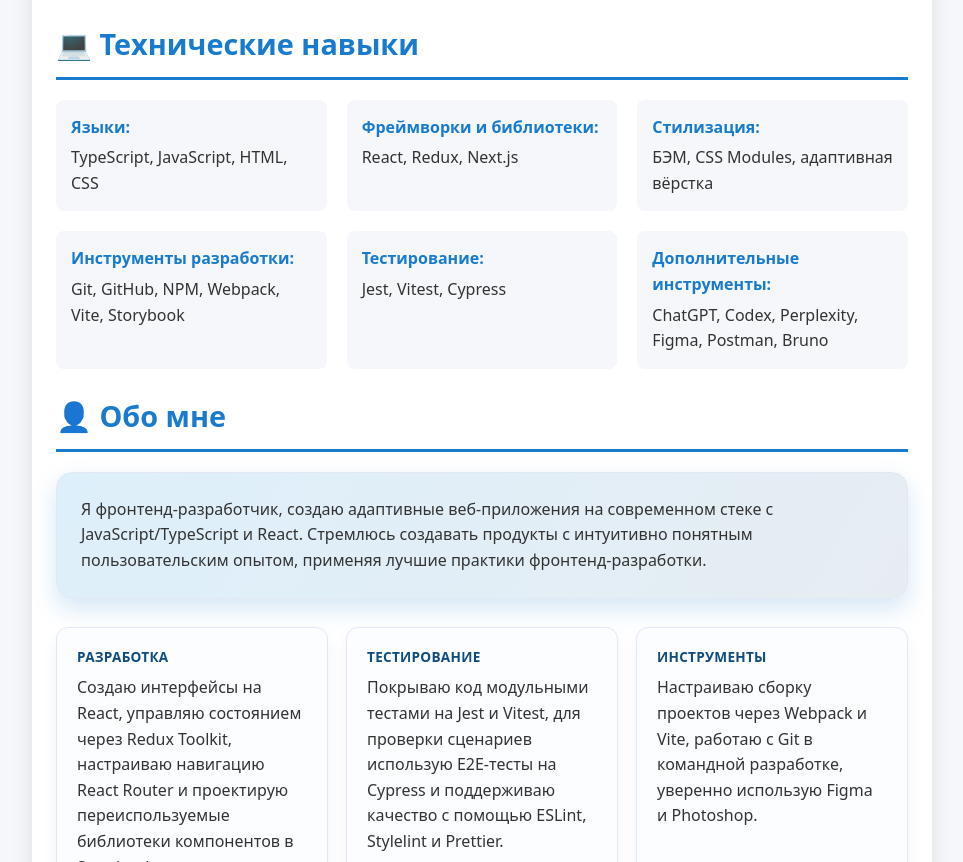
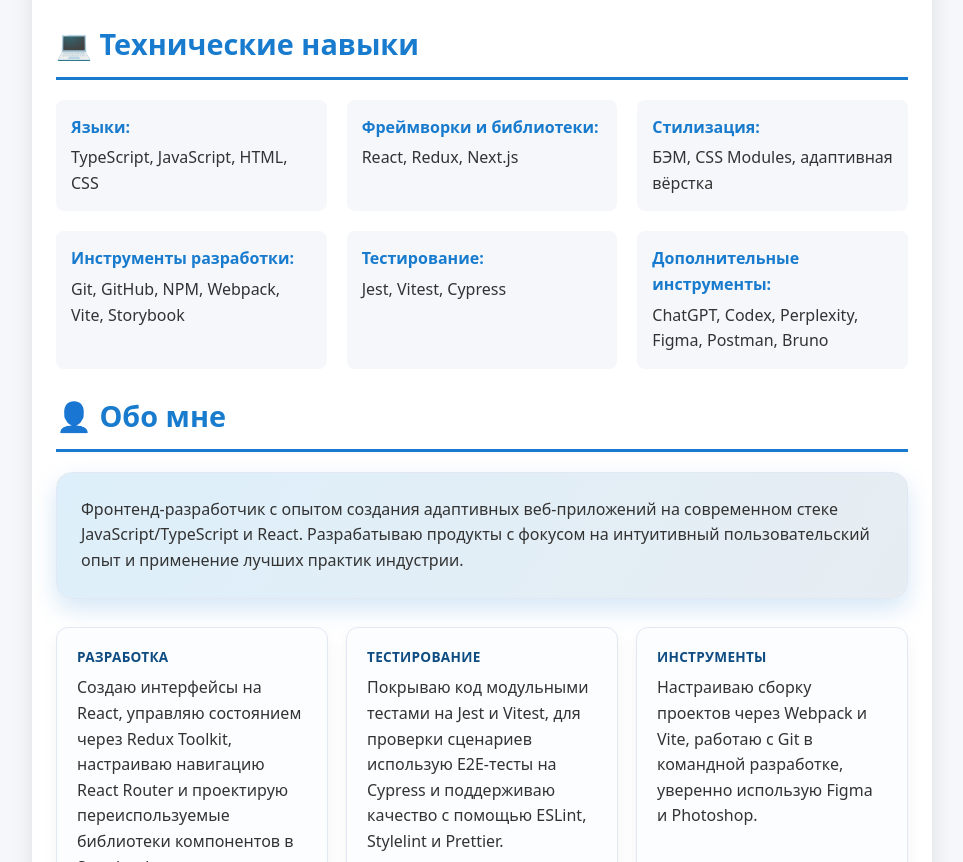
Before and after one commit to IrinaRyazanskaya/resume, a website: page index.html in a window 1280 px wide. Shown: the part 238-1100 px from the top of the page, without its empty margins (158-1121 px from the left). Drawn offline with Linux system fonts and the light colour scheme.

Commit message:
Поправила текст

```diff
--- a/index.html
+++ b/index.html
@@ -80,9 +80,9 @@
           <div class="about">
             <div class="about__intro-card">
               <p>
-                Я фронтенд-разработчик, создаю адаптивные веб-приложения на современном стеке с
-                JavaScript/TypeScript и React. Стремлюсь создавать продукты с интуитивно понятным
-                пользовательским опытом, применяя лучшие практики фронтенд-разработки.
+                Фронтенд-разработчик с опытом создания адаптивных веб-приложений на современном
+                стеке JavaScript/TypeScript и React. Разрабатываю продукты с фокусом на интуитивный
+                пользовательский опыт и применение лучших практик индустрии.
               </p>
             </div>
 
```
